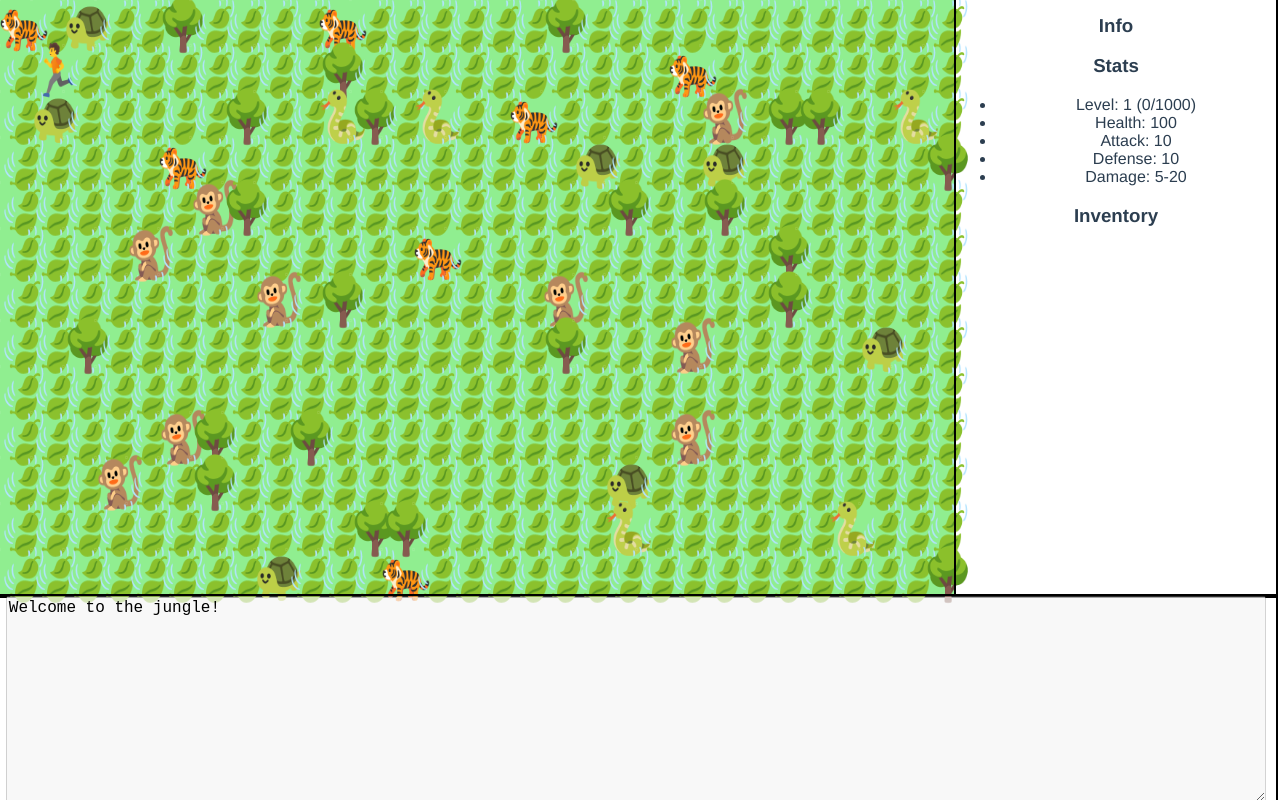
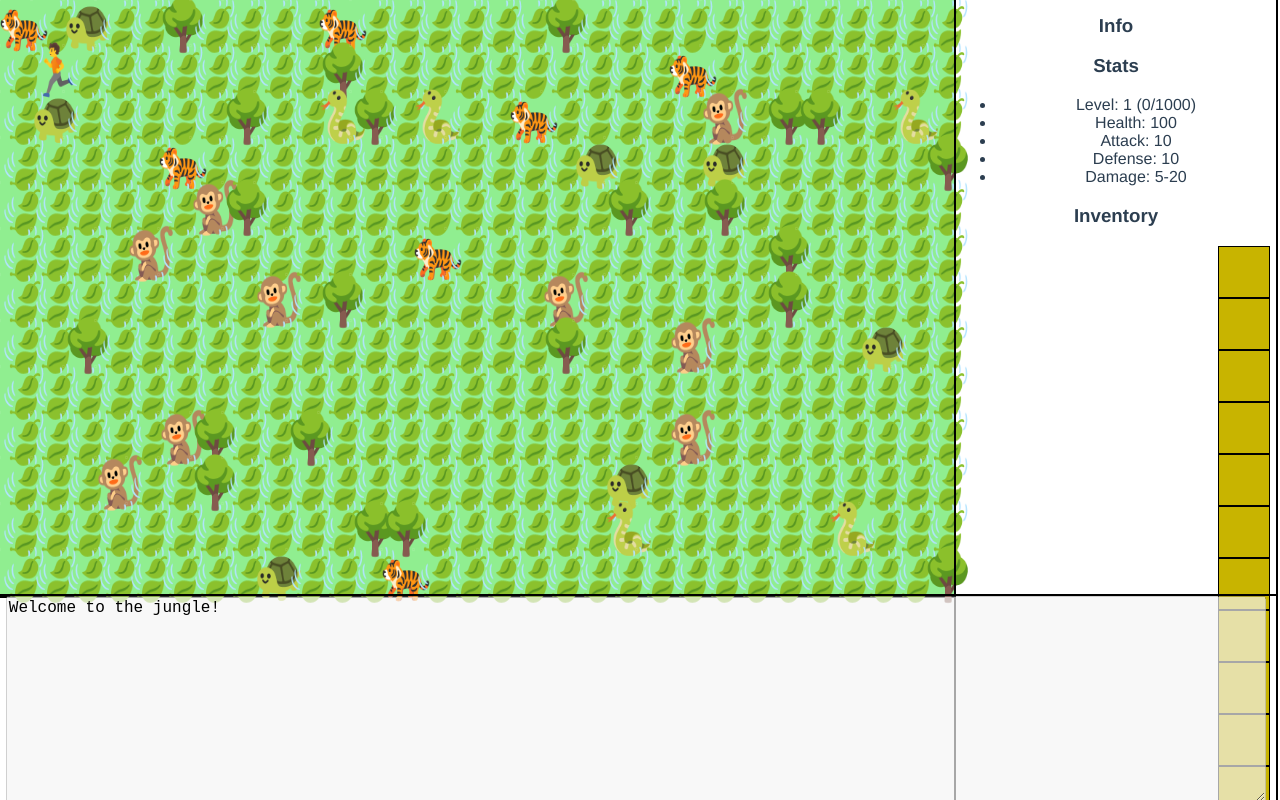
Before and after one commit to Humakt83/vue-rougelite, a Vue app: page / in a window 1280 px wide. Shown: the top 800 px of the page. Built offline with nearby package versions, Linux system fonts and the light colour scheme.

Commit message:
Inventory WIP

```diff
--- a/src/components/info/Info.vue
+++ b/src/components/info/Info.vue
@@ -3,7 +3,7 @@
     <h3>Info</h3>
     <template v-if="player.health > 0">
       <Stats :player="player"/>
-      <Inventory />
+      <Inventory :inventory="player.inventory"/>
     </template>
     <template v-else>
       <h1>DÖÖD</h1>
--- a/src/components/info/Inventory.vue
+++ b/src/components/info/Inventory.vue
@@ -1,16 +1,40 @@
 <template>
   <div class="inventory">
     <h3>Inventory</h3>
+    <div class="paperdoll">
+    </div>
+    <div class="backpack">
+      <div class="backpackSlot" v-for="(item, index) in inventory.backpack" :key="index">
+      </div>
+    </div>
   </div>
 </template>
 
 <script>
 
 export default {
+  props: ['inventory']
 }
 
 </script>
 
 <!-- Add "scoped" attribute to limit CSS to this component only -->
 <style scoped lang="scss">
+  .paperdoll {
+    display: inline-block;
+    width: 80%;
+  }
+
+  .backpack {
+    height: 100%;
+    overflow-x: hidden;
+    overflow-y: scroll;
+    display: inline-block;
+  }
+  .backpackSlot {
+    width: 50px;
+    height: 50px;
+    background-color: rgb(200, 180, 0);
+    border: 1px solid black;
+  }
 </style>
--- a/src/objects/player.js
+++ b/src/objects/player.js
@@ -8,7 +8,14 @@ export default () => {
     experience: 0,
     maxDamage: 20,
     minDamage: 5,
-    inventory: [],
+    inventory: {
+      head: undefined,
+      torso: undefined,
+      lefthand: undefined,
+      righthand: undefined,
+      legs: undefined,
+      backpack: ['blaa', 'bluu','blaa', 'bluu','blaa', 'bluu','blaa', 'bluu','blaa', 'bluu','blaa', 'bluu','blaa', 'bluu','blaa', 'bluu']
+    },
     isPlayer: true
   }
 };
```
